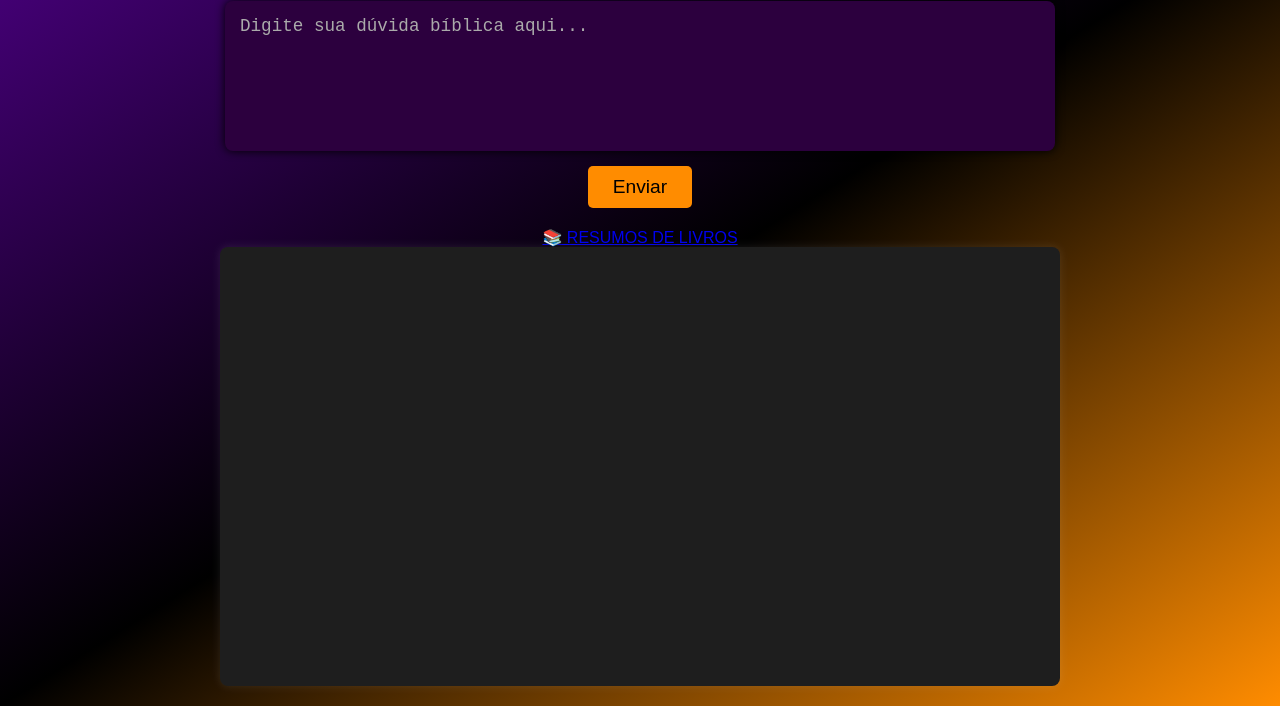
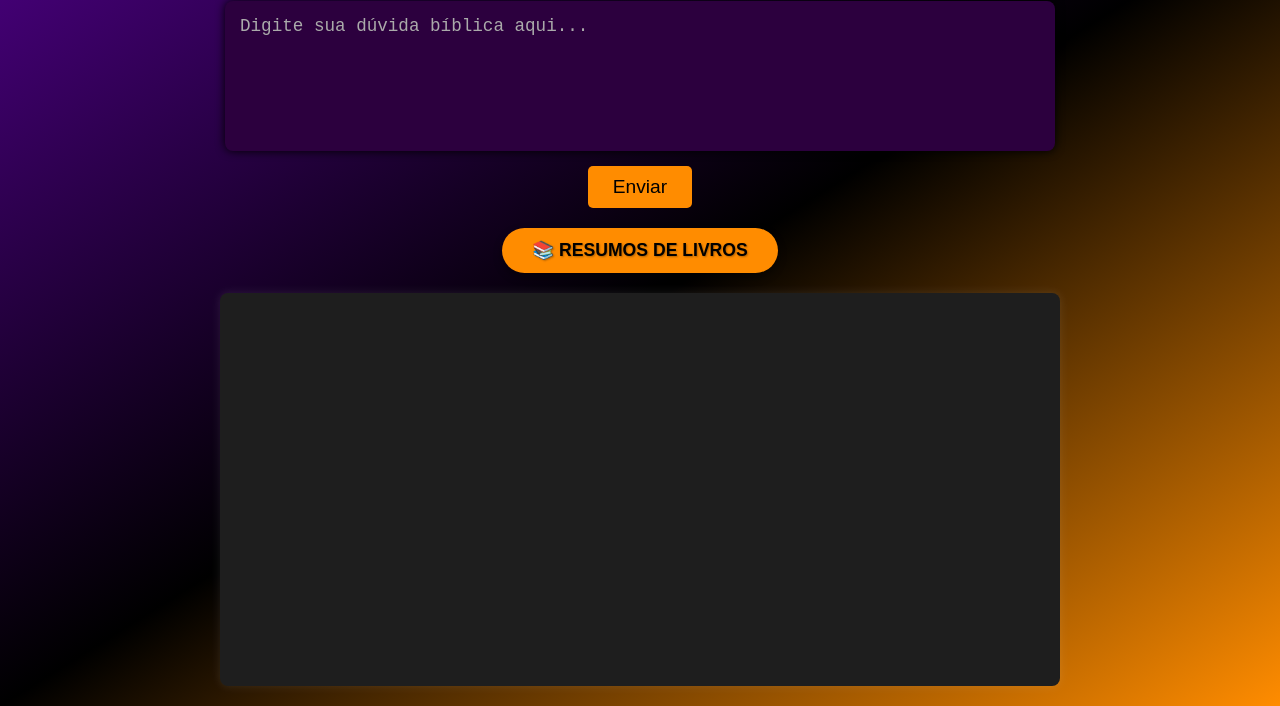
Before and after one commit to viniairam7/Umpi-Chat, a plain HTML site: page index.html in a window 1280 px wide. Shown: the part 94-800 px from the top of the page. Drawn offline with Linux system fonts and the light colour scheme.

Commit message:
Update style.css

```diff
--- a/style.css
+++ b/style.css
@@ -79,22 +79,24 @@ button:hover {
     from { opacity: 0; transform: scale(0.9); }
     to { opacity: 1; transform: scale(1); }
 }
-.botao-secundario {
+.botao-resumos {
     display: inline-block;
-    padding: 10px 25px;
-    font-size: 1.2rem;
+    padding: 12px 30px;
+    font-size: 1.1rem;
     background-color: #ff8c00;
     color: #000;
     text-decoration: none;
     border: none;
-    border-radius: 5px;
+    border-radius: 50px; /* Botão bem arredondado */
     cursor: pointer;
-    transition: background-color 0.3s;
+    transition: background-color 0.3s, transform 0.2s;
     margin-bottom: 20px;
+    box-shadow: 0 4px 8px rgba(0, 0, 0, 0.4);
+    font-weight: bold;
     text-align: center;
-    box-shadow: 0 0 10px #000;
 }
 
-.botao-secundario:hover {
+.botao-resumos:hover {
     background-color: #ffa733;
+    transform: scale(1.05); /* Efeito leve de aumento no hover */
 }
```
